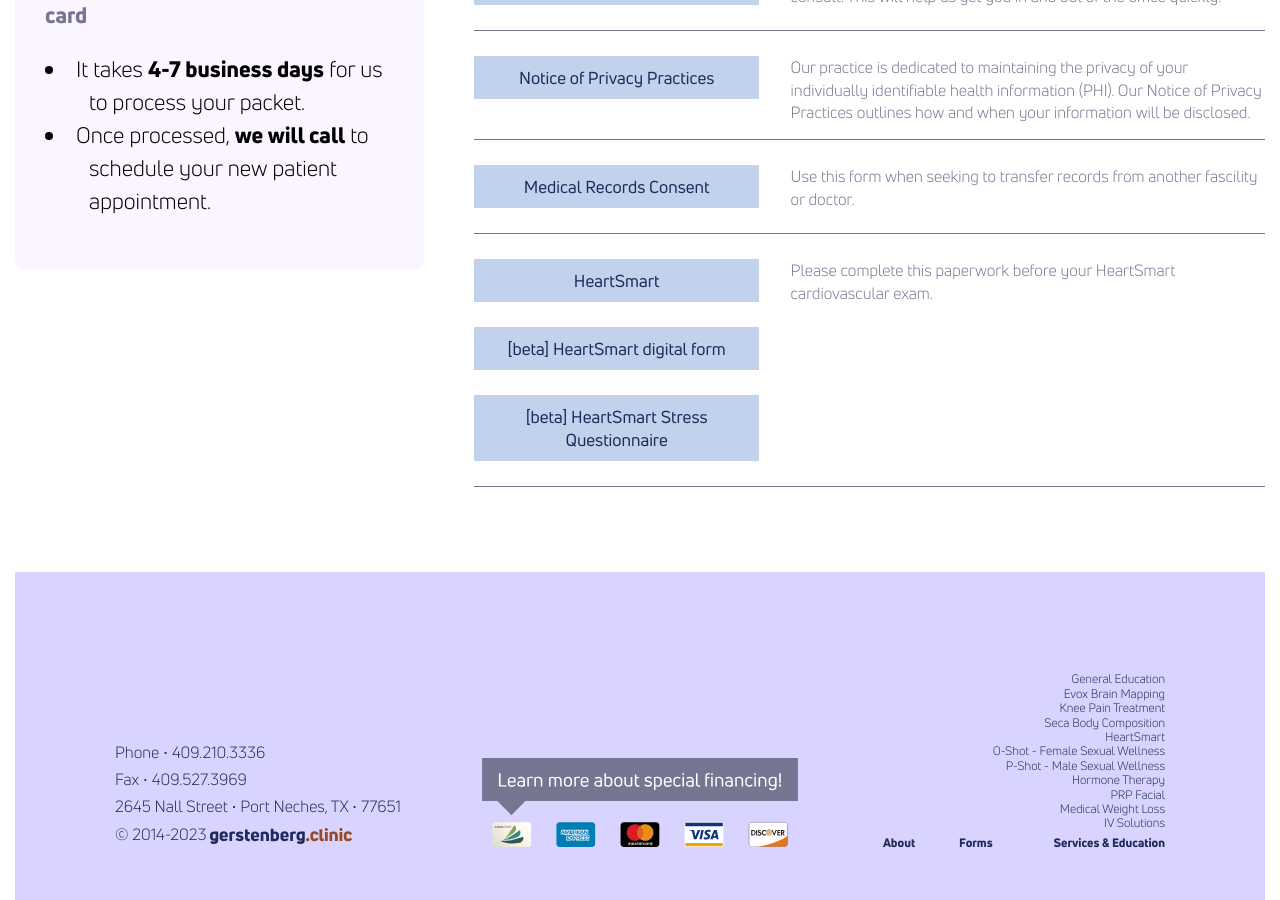
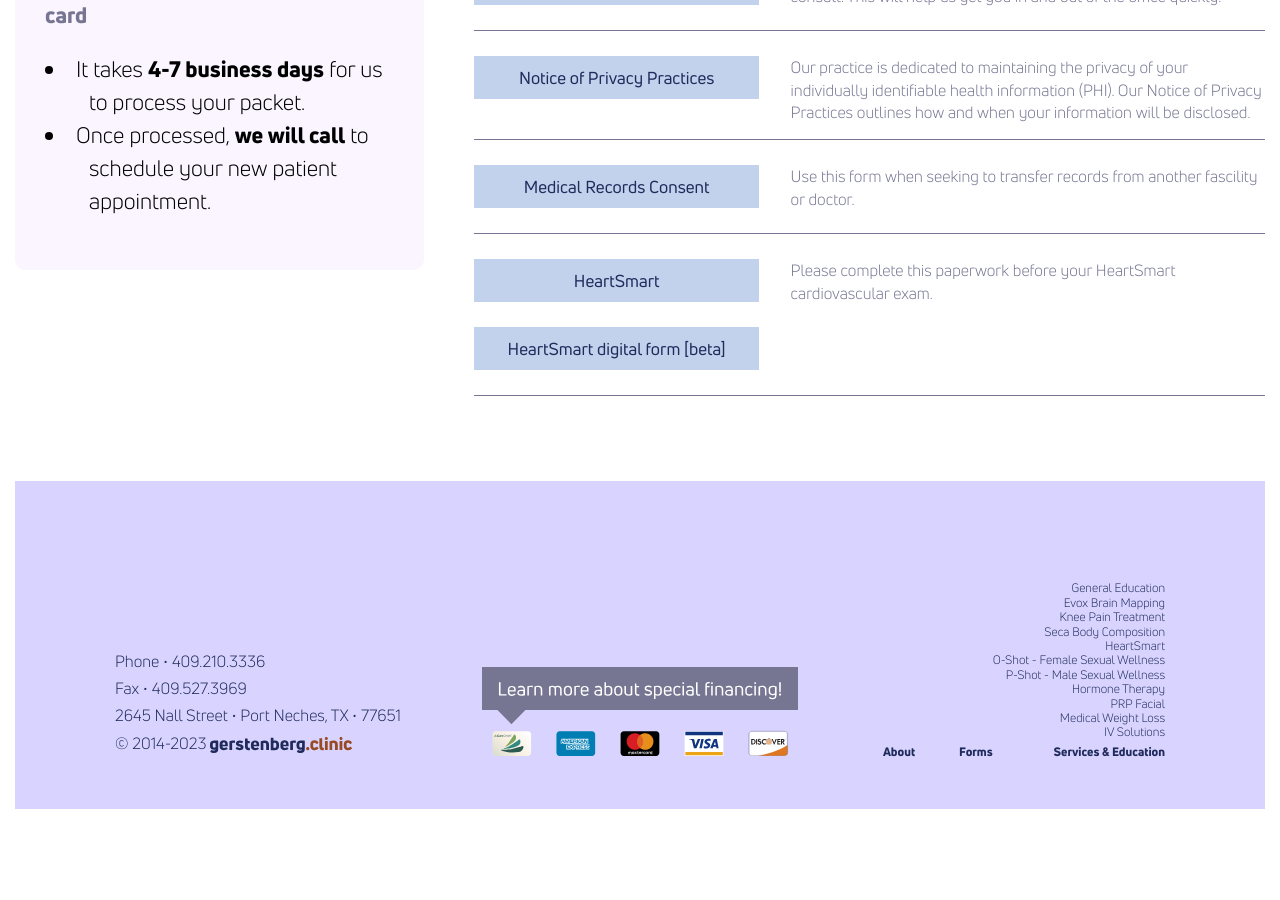
Before and after one commit to theneverwoods/gerstenberg.clinic, a Jekyll site: the page built from forms.html, in a window 1280 px wide and 900 px high, scrolled down 1813 px. Built offline with Jekyll 4.4.1, drawn with Linux system fonts in a browser that asks for light colours; after the commit the page ends 2622 px from its top, so only the background shows below that.

Commit message:
Update forms.html

```diff
--- a/forms.html
+++ b/forms.html
@@ -106,8 +106,7 @@ stylesheet: forms
     <div class="links-row">
         <div>
           <a href="{{ site.baseurl }}/pdf/HS_patient_packet.pdf" target="_blank" class="btn">HeartSmart</a>
-         <a href="https://form.jotform.com/222274403298052" target="_blank" class="btn">[beta] HeartSmart digital form</a>
-         <a href="https://form.jotform.com/222576486943166" target="_blank" class="btn">[beta] HeartSmart Stress Questionnaire</a>
+         <a href="https://form.jotform.com/222274403298052" target="_blank" class="btn">HeartSmart digital form [beta]</a>
         </div>
       <div>
         <p>
```
